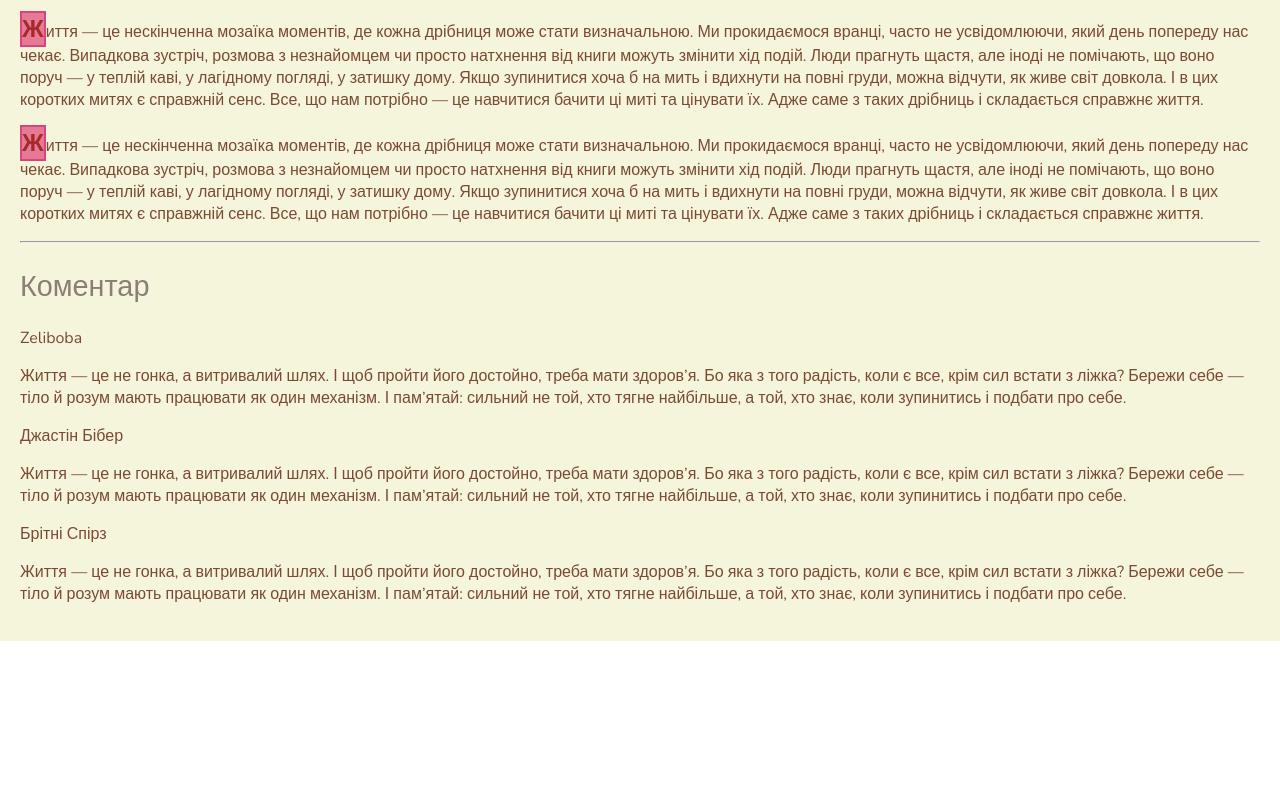
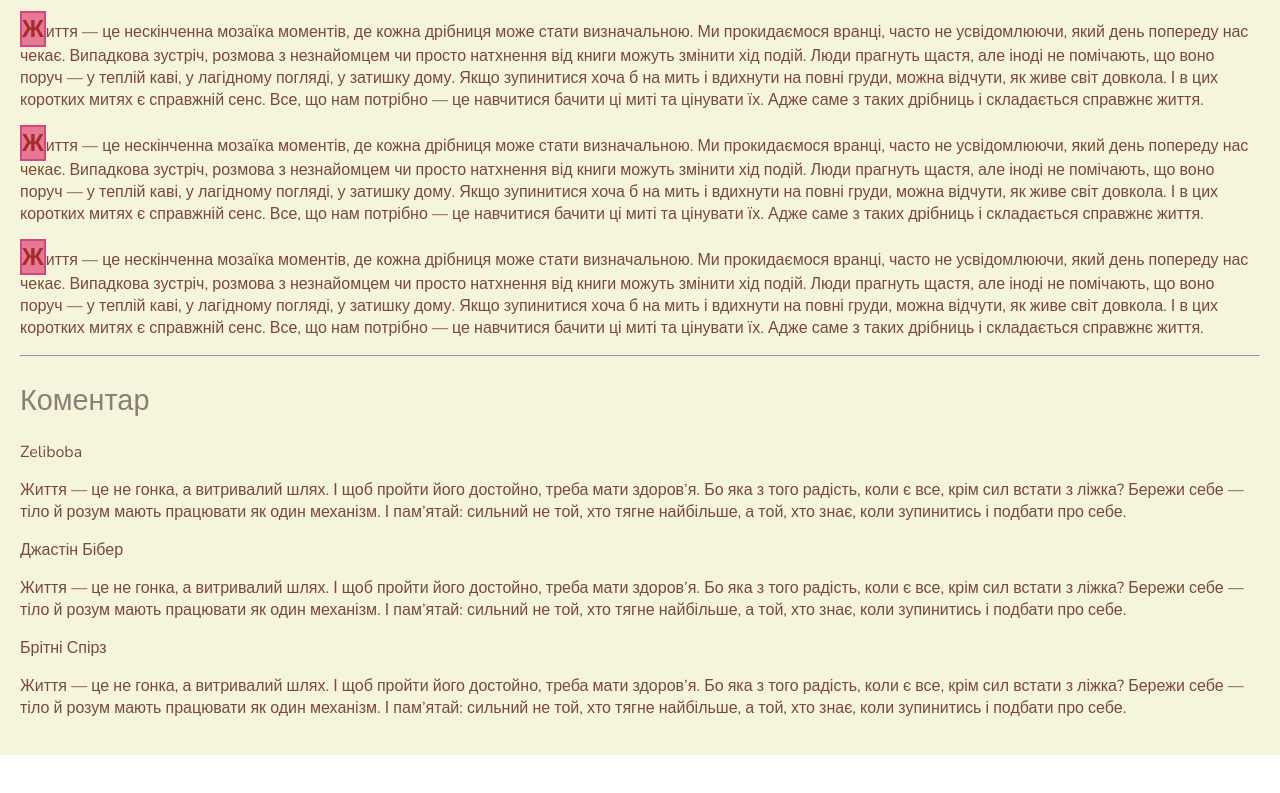
Before and after one commit to Viktoria057/HomeWork, a plain HTML site: page pages/articles/first.html in a window 1280 px wide. Shown: the part 2518-3311 px from the top of the page. Before the commit the page ends 3259 px from the top, so only its background shows below. Drawn offline with nearby package versions, Linux system fonts and the light colour scheme.

Commit message:
Додання параграфу

```diff
--- a/pages/articles/first.html
+++ b/pages/articles/first.html
@@ -256,6 +256,17 @@
             Все, що нам потрібно — це навчитися бачити ці миті та цінувати їх.
             Адже саме з таких дрібниць і складається справжнє життя.
         </p>
+        <p class="p-articles">
+            Життя — це нескінченна мозаїка моментів, де кожна дрібниця може стати визначальною.
+            Ми прокидаємося вранці, часто не усвідомлюючи, який день попереду нас чекає.
+            Випадкова зустріч, розмова з незнайомцем чи просто натхнення від книги можуть змінити хід подій.
+            Люди прагнуть щастя, але іноді не помічають, що воно поруч — у теплій каві, у лагідному погляді, у затишку
+            дому.
+            Якщо зупинитися хоча б на мить і вдихнути на повні груди, можна відчути, як живе світ довкола.
+            І в цих коротких митях є справжній сенс.
+            Все, що нам потрібно — це навчитися бачити ці миті та цінувати їх.
+            Адже саме з таких дрібниць і складається справжнє життя.
+        </p>
 
         <hr>
 
```
